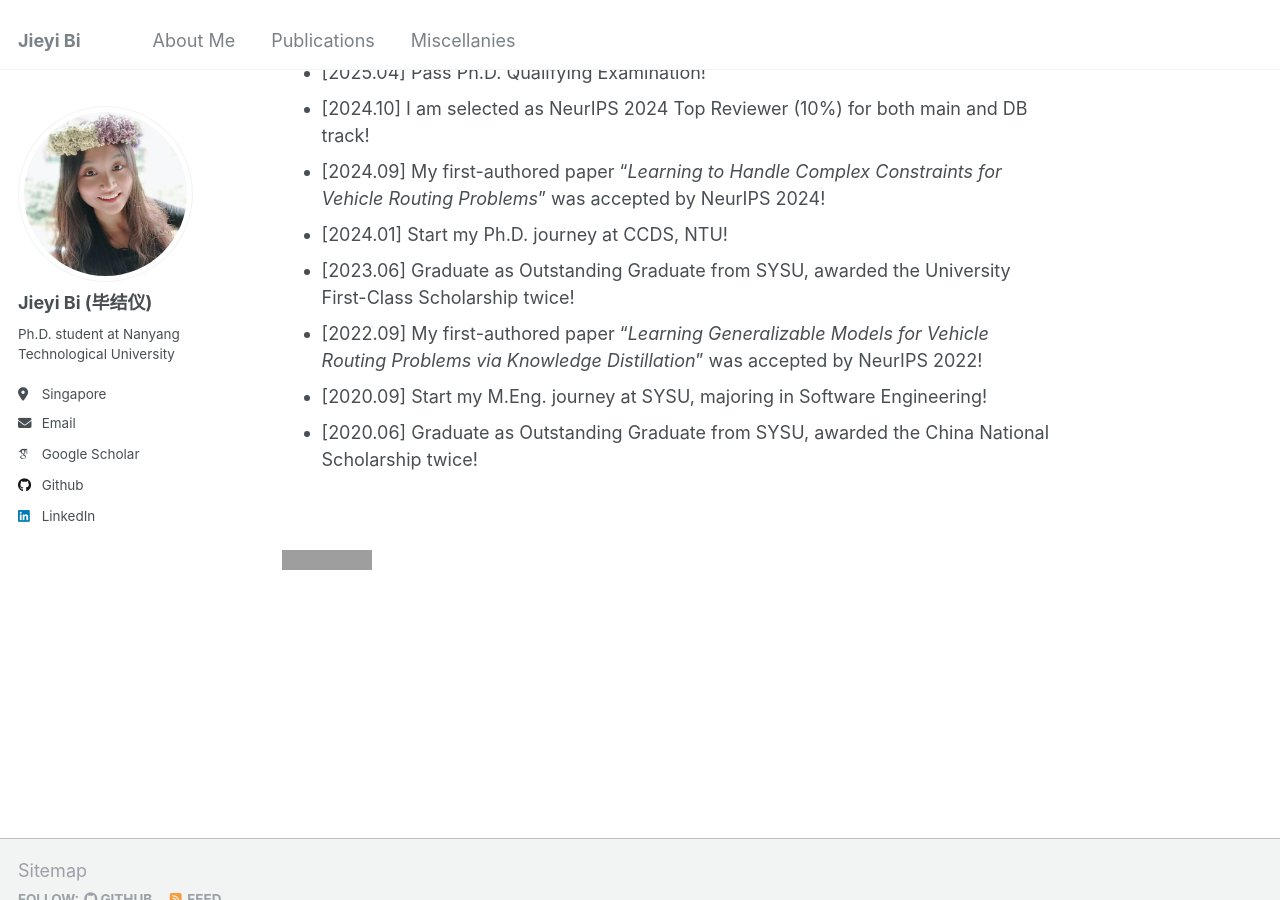
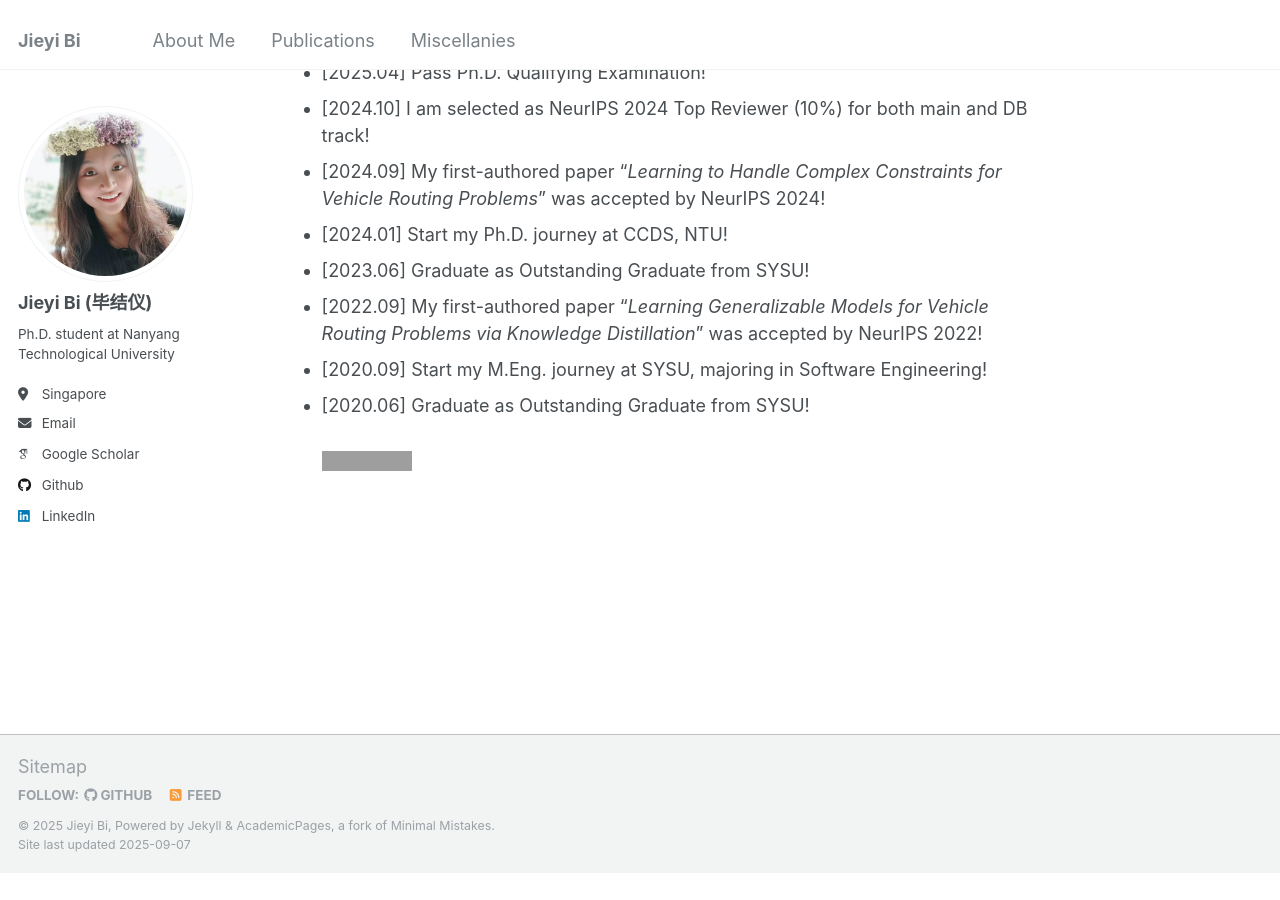
Before and after one commit to jieyibi/jieyibi.github.io, a Jekyll site: the page built from _pages/about.md, in a window 1280 px wide and 900 px high, scrolled down 614 px. Built offline with Jekyll 4.4.1, drawn with Linux system fonts in a browser that asks for light colours; some web fonts are replaced; after the commit the page ends 1486 px from its top, so only the background shows below that; grey boxes are pictures that could not be loaded.

Commit message:
Update about.md

```diff
--- a/_pages/about.md
+++ b/_pages/about.md
@@ -22,11 +22,10 @@ News
 - [2024.10] I am selected as NeurIPS 2024 Top Reviewer (10%) for both main and DB track!
 - [2024.09] My first-authored paper "_Learning to Handle Complex Constraints for Vehicle Routing Problems_" was accepted by NeurIPS 2024!
 - [2024.01] Start my Ph.D. journey at CCDS, NTU!
-- [2023.06] Graduate as Outstanding Graduate from SYSU, awarded the University First-Class Scholarship twice!
+- [2023.06] Graduate as Outstanding Graduate from SYSU!
 - [2022.09] My first-authored paper "_Learning Generalizable Models for Vehicle Routing Problems via Knowledge Distillation_" was accepted by NeurIPS 2022!
 - [2020.09] Start my M.Eng. journey at SYSU, majoring in Software Engineering!
-- [2020.06] Graduate as Outstanding Graduate from SYSU, awarded the China National Scholarship twice!
-
+- [2020.06] Graduate as Outstanding Graduate from SYSU!
 <br/>
 <br>
 <a href="https://info.flagcounter.com/9Fz0"><img src="https://s11.flagcounter.com/count2/9Fz0/bg_FFFFFF/txt_000000/border_CCCCCC/columns_2/maxflags_10/viewers_0/labels_0/pageviews_1/flags_0/percent_0/" alt="Flag Counter" border="0"></a>
```
